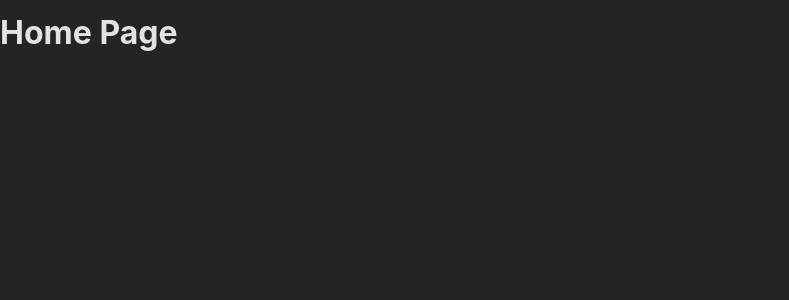
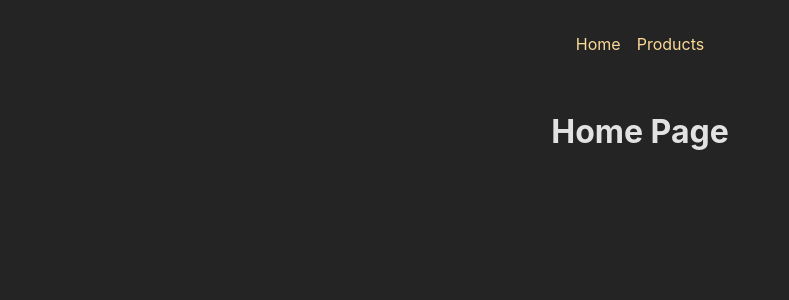
Before and after one commit to Shivam24S/React-Router-Dom, a React (Vite) app: page / in a window 1280 px wide. Shown: the top 300 px of the page, without its empty margins (0-789 px from the left). Built offline with nearby package versions, Linux system fonts and the light colour scheme.

Commit message:
Adding Link For Navigating Page and Root layout Component for showing all pages

```diff
--- a/src/App.jsx
+++ b/src/App.jsx
@@ -4,26 +4,33 @@ import {
   createRoutesFromElements,
   Route,
 } from "react-router-dom";
-import HomePage from "./component/HomePage";
-import Product from "./component/Product";
+import HomePage from "./Pages/HomePage";
+import Product from "./Pages/Product";
+import MainLayout from "./Routes/MainLayout";
 
 // new and good approach for defining routes
 
-// const router = createBrowserRouter([
-//   { path: "/", element: <HomePage /> },
-//   { path: "/products", element: <Product /> },
-// ]);
+const router = createBrowserRouter([
+  {
+    path: "/",
+    element: <MainLayout />,
+    children: [
+      { path: "/", element: <HomePage /> },
+      { path: "/products", element: <Product /> },
+    ],
+  },
+]);
 
 // old approach
 
-const routerDefinition = createRoutesFromElements(
-  <Route>
-    <Route path="/" element={<HomePage />} />
-    <Route path="/products" element={<Product />} />
-  </Route>
-);
+// const routerDefinition = createRoutesFromElements(
+//   <Route>
+//     <Route path="/" element={<HomePage />} />
+//     <Route path="/products" element={<Product />} />
+//   </Route>
+// );
 
-const router = createBrowserRouter(routerDefinition);
+// const router = createBrowserRouter(routerDefinition);
 
 const App = () => {
   return (
--- a/src/component/HomePage.jsx
+++ b/src/Pages/HomePage.jsx
@@ -1,7 +1,10 @@
+// import MainNavigation from "../component/MainNavigation";
+
 const HomePage = () => {
   return (
     <>
       <h1>Home Page</h1>
+      {/* <MainNavigation /> */}
     </>
   );
 };
--- /dev/null
+++ b/src/Routes/MainLayout.jsx
@@ -0,0 +1,14 @@
+import { Outlet } from "react-router-dom";
+import Header from "../component/Header";
+import classes from "./MainLayout.module.css";
+const MainLayout = () => {
+  return (
+    <>
+      <Header />
+      <main className={classes.content}>
+        <Outlet />
+      </main>
+    </>
+  );
+};
+export default MainLayout;
--- /dev/null
+++ b/src/Routes/MainLayout.module.css
@@ -0,0 +1,4 @@
+.content {
+  margin: 2rem auto;
+  text-align: center;
+}
--- /dev/null
+++ b/src/component/Header.jsx
@@ -0,0 +1,20 @@
+import { Link } from "react-router-dom";
+import classes from "./header.module.css";
+
+const Header = () => {
+  return (
+    <>
+      <header className={classes.header}>
+        <ul className={classes.list}>
+          <li>
+            <Link to="/">Home</Link>
+          </li>
+          <li>
+            <Link to="/products">Products</Link>
+          </li>
+        </ul>
+      </header>
+    </>
+  );
+};
+export default Header;
--- /dev/null
+++ b/src/component/header.module.css
@@ -0,0 +1,23 @@
+.header {
+  max-width: 60rem;
+  margin: auto;
+  padding: 2rem;
+  display: flex;
+  justify-content: center;
+}
+
+.list {
+  display: flex;
+  gap: 1rem;
+}
+
+.list a {
+  text-decoration: none;
+  color: var(--color-primary-400);
+}
+
+.list a:hover,
+.list a.active {
+  color: var(--color-primary-800);
+  text-decoration: underline;
+}
```
Also changed, not shown: src/component/MainNavigation.jsx (added, +11 -0 lines), src/Pages/Product.jsx (renamed from src/component/Product.jsx).
